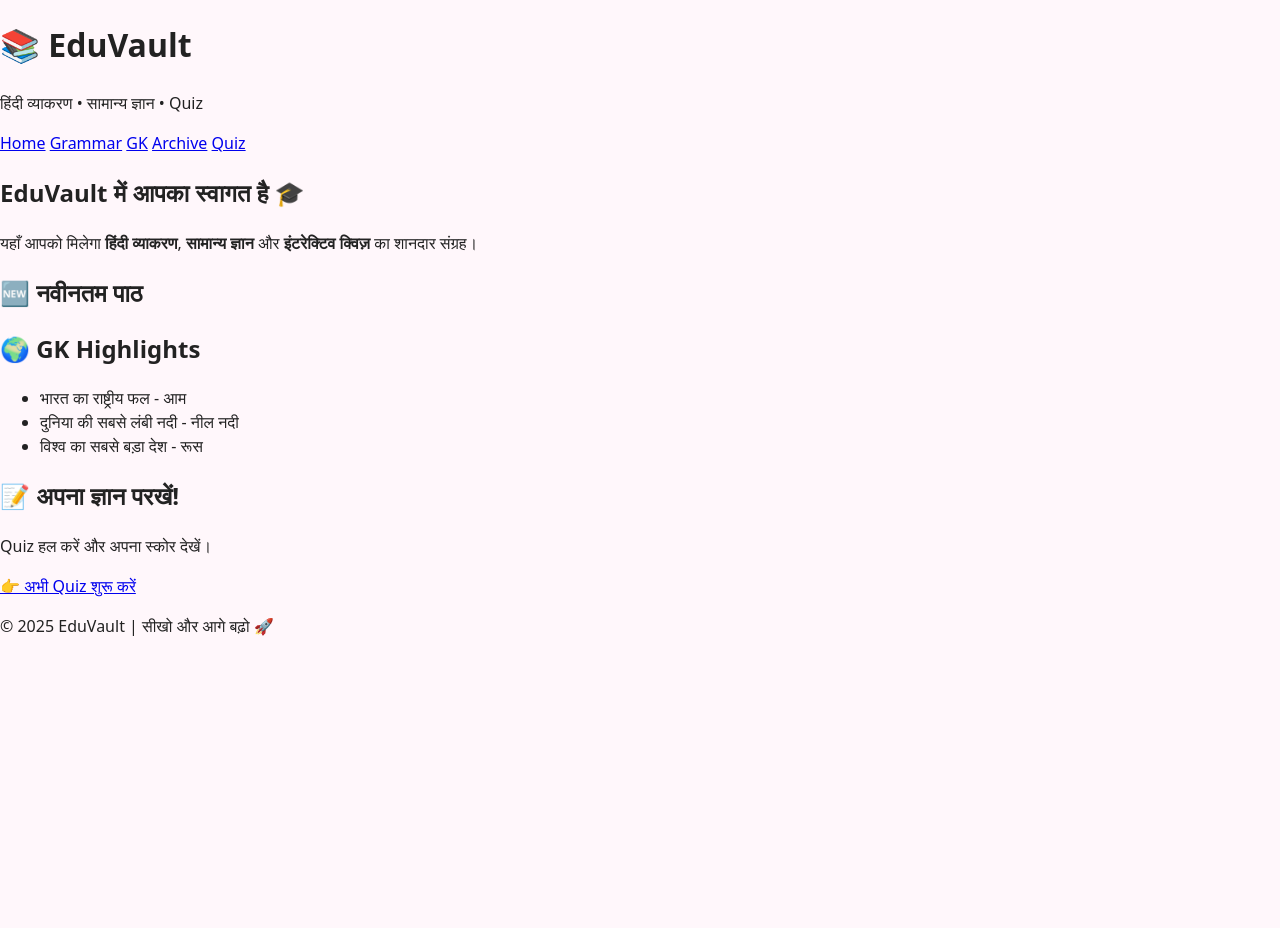
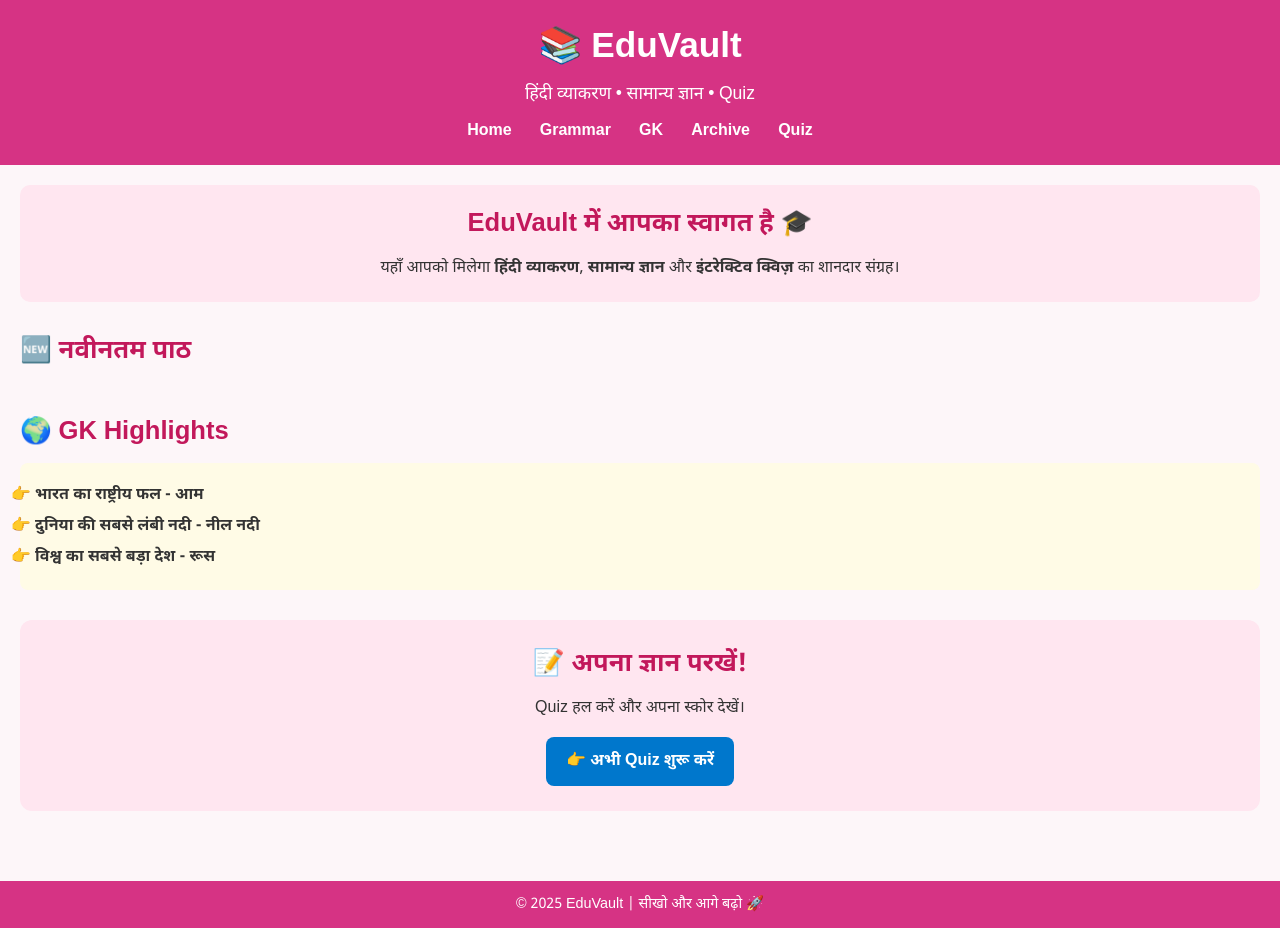
Before and after one commit to hadaman/Gkz, a plain HTML site: page index.html in a window 1280 px wide. Before the commit the page ends 800 px from the top, so only its background shows below. Drawn offline with Linux system fonts and the light colour scheme; no server answers.

Commit message:
Update style.css

```diff
--- a/assets/css/style.css
+++ b/assets/css/style.css
@@ -1,28 +1,155 @@
-/* Simple responsive style for EduVault */
-:root{
---max-width:1100px;
---accent:#d6336c;
---bg:#fff7fb;
---muted:#6b6b6b;
+/* ==========================
+   EduVault Main Styles
+   ========================== */
+
+/* General Reset */
+* {
+  margin: 0;
+  padding: 0;
+  box-sizing: border-box;
 }
-*{box-sizing:border-box}
-body{font-family:system-ui,-apple-system,Segoe UI,Roboto,'Noto Sans','Helvetica Neue',Arial;line-height:1.5;background:var(--bg);color:#222;margin:0;padding:0}
-.container{max-width:var(--max-width);margin:0 auto;padding:1rem}
-.site-header{background:#fff;padding:.6rem 0;box-shadow:0 1px 0 rgba(0,0,0,0.05)}
-.nav-wrap{display:flex;align-items:center;justify-content:space-between}
-.brand{font-weight:700;text-decoration:none;color:#222}
-.main-nav a{margin-left:1rem;text-decoration:none;color:#333}
-.hero{padding:2rem 0;text-align:center}
-.hero h1{font-size:1.6rem;margin:.3rem 0}
-.lead{color:var(--muted)}
-.cta-row{margin-top:1rem}
-.btn{display:inline-block;padding:.5rem .9rem;border-radius:8px;border:0;text-decoration:none;background:#f0f0f0;color:#111;margin-right:.5rem}
-.btn.primary{background:var(--accent);color:white}
-.btn.small{padding:.3rem .5rem;font-size:.9rem}
-.features{display:grid;grid-template-columns:repeat(auto-fit,minmax(220px,1fr));gap:1rem;margin:1.5rem 0}
-.features article{background:#fff;padding:1rem;border-radius:10px;box-shadow:0 6px 18px rgba(34,34,34,0.03)}
-.latest{margin:1.5rem 0}
-.lesson-card{background:#fff;padding:1rem;margin-bottom:.8rem;border-radius:8px}
-.sidebar{margin-top:1rem}
-.card{background:#fff;padding:1rem;border-radius:8px;margin-bottom:1rem}
-.site-footer{padding:1rem 0;background:transpare
+
+body {
+  font-family: "Noto Sans Devanagari", Arial, sans-serif;
+  line-height: 1.6;
+  background: #fdf6f9;
+  color: #333;
+  padding: 0;
+  margin: 0;
+}
+
+/* Header */
+header {
+  background: #d63384;
+  color: #fff;
+  text-align: center;
+  padding: 20px 10px;
+}
+
+header h1 {
+  font-size: 2.2rem;
+  margin-bottom: 5px;
+}
+
+header p {
+  font-size: 1.1rem;
+  margin-bottom: 10px;
+}
+
+nav a {
+  color: #fff;
+  text-decoration: none;
+  margin: 0 12px;
+  font-weight: bold;
+}
+
+nav a:hover {
+  text-decoration: underline;
+}
+
+/* Sections */
+main {
+  padding: 20px;
+}
+
+section {
+  margin-bottom: 30px;
+}
+
+h2 {
+  font-size: 1.6rem;
+  color: #c2185b;
+  margin-bottom: 10px;
+}
+
+/* Intro Section */
+.intro {
+  background: #ffe6f0;
+  padding: 20px;
+  border-radius: 10px;
+  text-align: center;
+}
+
+/* Card Grid */
+.card-grid {
+  display: grid;
+  grid-template-columns: repeat(auto-fit, minmax(250px, 1fr));
+  gap: 15px;
+}
+
+.card {
+  background: #fff;
+  padding: 15px;
+  border-radius: 10px;
+  box-shadow: 0 2px 6px rgba(0,0,0,0.1);
+  transition: transform 0.2s ease-in-out;
+}
+
+.card:hover {
+  transform: translateY(-5px);
+}
+
+.card h3 {
+  margin-bottom: 8px;
+  color: #0077cc;
+}
+
+.card a {
+  display: inline-block;
+  margin-top: 8px;
+  color: #d63384;
+  font-weight: bold;
+  text-decoration: none;
+}
+
+.card a:hover {
+  text-decoration: underline;
+}
+
+/* GK Facts */
+.facts-list {
+  list-style: "👉 ";
+  padding-left: 20px;
+  background: #fffbe6;
+  padding: 15px;
+  border-radius: 8px;
+}
+
+.facts-list li {
+  margin: 5px 0;
+  font-weight: bold;
+}
+
+/* Quiz CTA */
+.cta {
+  text-align: center;
+  background: #ffe6f0;
+  padding: 25px;
+  border-radius: 12px;
+}
+
+.quiz-btn {
+  display: inline-block;
+  margin-top: 15px;
+  background: #0077cc;
+  color: #fff;
+  padding: 12px 20px;
+  border-radius: 8px;
+  text-decoration: none;
+  font-weight: bold;
+  transition: background 0.3s ease-in-out;
+}
+
+.quiz-btn:hover {
+  background: #005fa3;
+}
+
+/* Footer */
+footer {
+  background: #d63384;
+  color: #fff;
+  text-align: center;
+  padding: 12px;
+  margin-top: 20px;
+  font-size: 0.9rem;
+}
```
